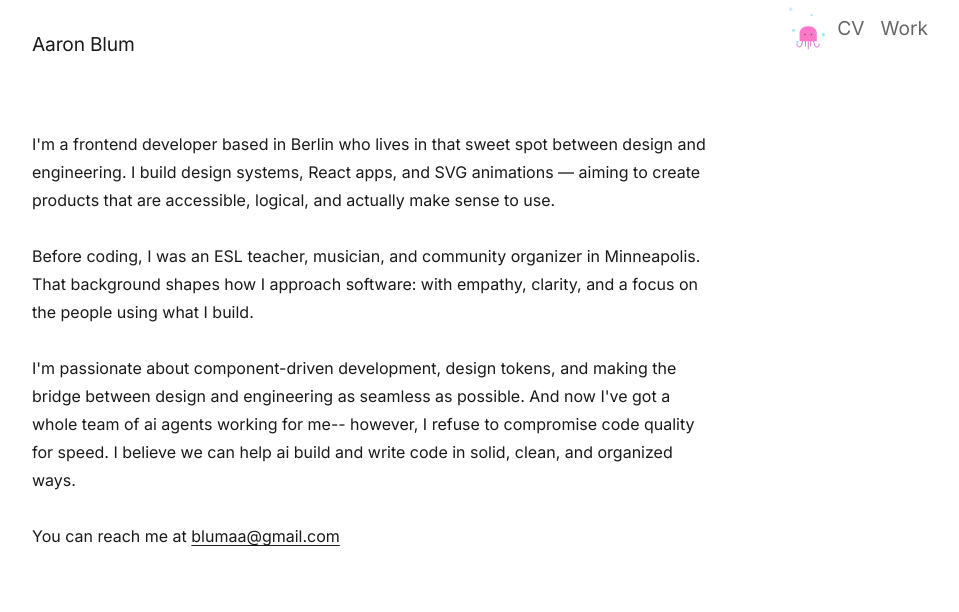
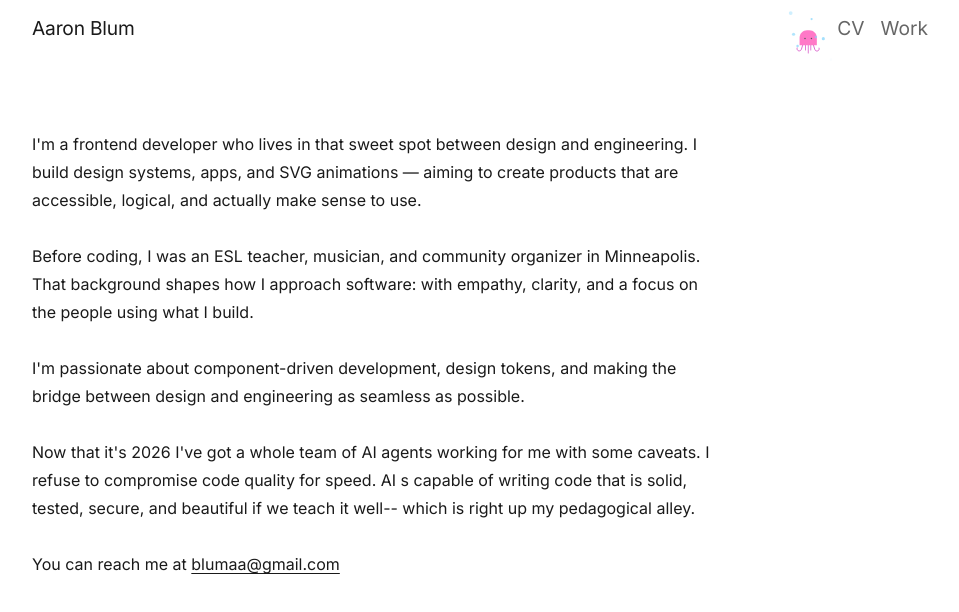
Before and after one commit to blumaa/port-clean, a React (Vite) app: page / in a window 1280 px wide. Shown: the top 612 px of the page, without its empty margins (160-1119 px from the left). Built offline with nearby package versions, Linux system fonts and the light colour scheme.

Commit message:
fix: nav centering and padding

```diff
--- a/src/components/Nav.tsx
+++ b/src/components/Nav.tsx
@@ -21,7 +21,6 @@ function Nav() {
       </NavLink>
       <ul className="nav-links">
         <li>
-          <div className='octo-button-wrapper'>
           <button
             className="octo-button"
             onClick={() => setIsOctoFullscreen(true)}
@@ -29,7 +28,6 @@ function Nav() {
           >
             <AnimatedOctoDude />
           </button>
-          </div>
         </li>
         <li>
           <NavLink
--- a/src/pages/HomePage.tsx
+++ b/src/pages/HomePage.tsx
@@ -2,8 +2,7 @@ function HomePage() {
   return (
     <div className="home-bio">
       <p>
-        I'm a frontend developer based in Berlin who lives in that sweet spot
-        between design and engineering. I build design systems, React apps, and
+        I'm a frontend developer who lives in that sweet spot between design and engineering. I build design systems, apps, and
         SVG animations — aiming to create products that are accessible, logical,
         and actually make sense to use.
       </p>
@@ -15,9 +14,11 @@ function HomePage() {
       <p>
         I'm passionate about component-driven development, design tokens, and
         making the bridge between design and engineering as seamless as possible.
-        And now I've got a whole team of ai agents working for me-- however,
-        I refuse to compromise code quality for speed. I believe we can help
-        ai build and write code in solid, clean, and organized ways.
+      </p>
+      <p>
+        Now that it's 2026 I've got a whole team of AI agents working for me with some caveats.
+        I refuse to compromise code quality for speed.
+        AI s capable of writing code that is solid, tested, secure, and beautiful if we teach it well-- which is right up my pedagogical alley.
       </p>
       <p>
         You can reach me at{' '}
--- a/src/styles.css
+++ b/src/styles.css
@@ -1,6 +1,5 @@
 /* ============================================
    port-clean — Minimalist Portfolio
-   Matching boucksy.com design exactly
    ============================================ */
 
 *, *::before, *::after {
@@ -75,7 +74,6 @@ nav {
   max-width: var(--max-width);
   margin: 0 auto;
   padding: 0 2rem;
-  height: 100%;
   display: flex;
   align-items: center;
   justify-content: space-between;
@@ -95,6 +93,7 @@ nav {
   display: flex;
   gap: 1rem;
   list-style: none;
+  align-items: center;
 }
 
 .nav-links a {
@@ -116,13 +115,7 @@ nav {
   text-underline-offset: 3px;
 }
 
-.octo-button-wrapper {
-  background: transparent;
-  overflow: visible;
-}
-
 .octo-button {
-  /* width: 30px; */
   height: 50px;
   padding: 0;
   border: none;
@@ -131,7 +124,7 @@ nav {
   cursor: pointer;
   overflow: visible;
   transition: transform 0.2s;
-  transform: translate(15px, -10px);
+  transform: translate(15px, 10px);
 }
 
 .octo-overlay {
@@ -471,7 +464,7 @@ section > h2 {
 
 @media (max-width: 43.75em) {
   main {
-    padding-top: calc(var(--nav-height) + 3rem);
+    padding-top: calc(var(--nav-height));
   }
 
   .experience-entry,
```
Lines whose indentation alone changed are shown as unchanged.
